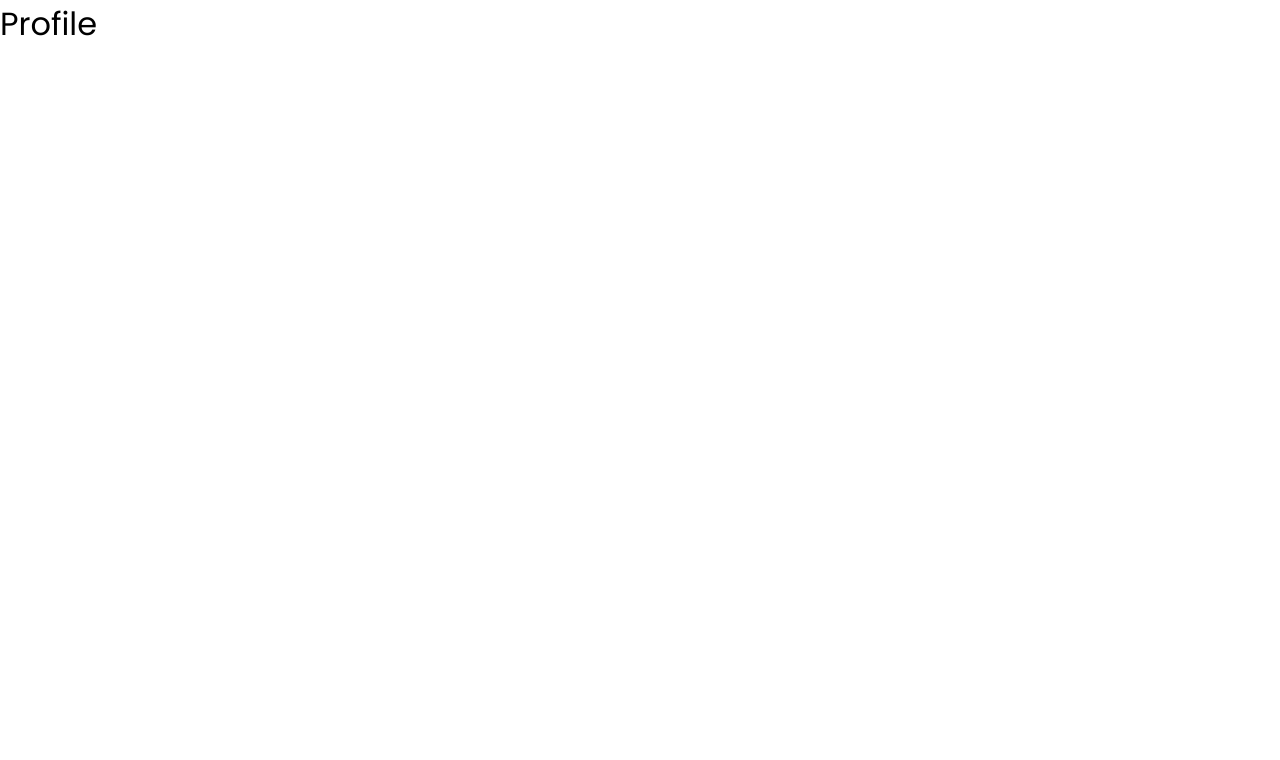
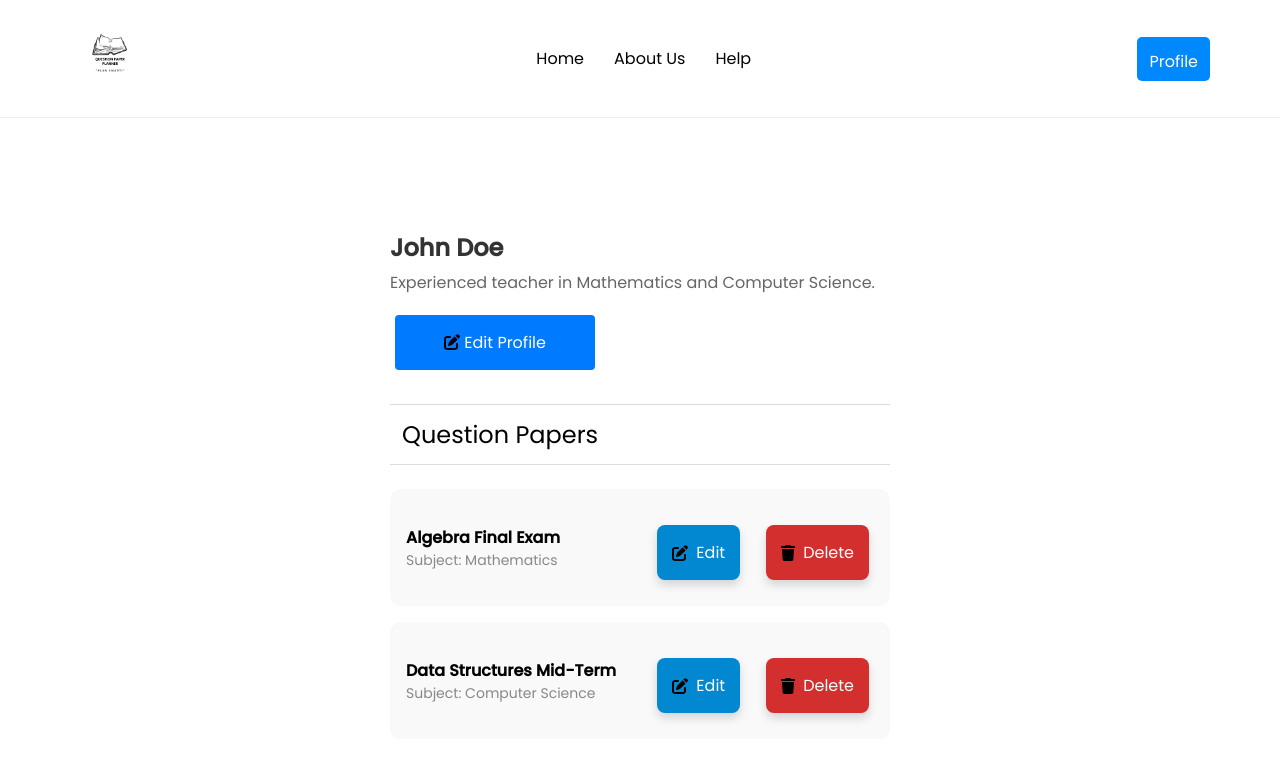
Before and after one commit to BhoomiGupta03/Question-Paper-Planner-frontend, a React (Create React App) app: page /profile in a window 1280 px wide. Shown: the top 760 px of the page. Built offline with nearby package versions, Linux system fonts and the light colour scheme.

Commit message:
made profile page

```diff
--- a/package.json
+++ b/package.json
@@ -45,6 +45,7 @@
     ]
   },
   "devDependencies": {
-    "@babel/plugin-proposal-private-property-in-object": "^7.21.11"
+    "@babel/plugin-proposal-private-property-in-object": "^7.21.11",
+    "tailwindcss": "^4.0.6"
   }
 }
--- a/src/components/Profile/Profile.jsx
+++ b/src/components/Profile/Profile.jsx
@@ -1,11 +1,107 @@
-import React from 'react'
+import React, { useState, useEffect } from 'react';
+import Header from '../Pages/Header';
+import { FontAwesomeIcon } from '@fortawesome/react-fontawesome';
+import { faEdit, faTrash, faSave } from '@fortawesome/free-solid-svg-icons';
 
-function Profile() {
+const ProfilePage = () => {
+  const [teacherName, setTeacherName] = useState(localStorage.getItem('teacherName') || 'John Doe');
+  const [bio, setBio] = useState('Experienced teacher in Mathematics and Computer Science.');
+  const [isEditing, setIsEditing] = useState(false);
+  const [questionPapers, setQuestionPapers] = useState([]);
+
+  useEffect(() => {
+    setQuestionPapers([
+      { id: 1, subject: 'Mathematics', title: 'Algebra Final Exam' },
+      { id: 2, subject: 'Computer Science', title: 'Data Structures Mid-Term' },
+    ]);
+  }, []);
+
+  const handleSaveProfile = () => {
+    setIsEditing(false);
+    console.log('Profile updated:', { teacherName, bio });
+  };
+
+  const handleDeleteQuestionPaper = (id) => {
+    setQuestionPapers((prev) => prev.filter((paper) => paper.id !== id));
+    console.log(`Question paper with ID ${id} deleted.`);
+  };
+
+  const handleEditQuestionPaper = (id) => {
+    console.log(`Editing question paper with ID ${id}.`);
+  };
+
   return (
-    <div>
-      <h1>Profile</h1>
+    <div className="profile-container">
+      <div className='header'>
+      <Header/>
+      </div>
+      <div className='profile-content'>
+      <div className="profile-header">
+        <div className="profile-details">
+          {isEditing ? (
+            <div className="profile-edit-form">
+              <input
+                value={teacherName}
+                onChange={(e) => setTeacherName(e.target.value)}
+                placeholder="Enter teacher's name"
+                className="input-field"
+              />
+              <textarea
+                value={bio}
+                onChange={(e) => setBio(e.target.value)}
+                placeholder="Enter teacher's bio"
+                className="input-field"
+              />
+              <div className="edit-save-btn">
+              <button onClick={handleSaveProfile}>
+                <FontAwesomeIcon icon={faSave} className="icon" /> Save
+              </button>
+              </div>
+            </div>
+          ) : (
+            <div>
+              <h2 className="profile-name">{teacherName}</h2>
+              <p className="profile-bio">{bio}</p>
+              <div className="edit-save-btn">
+                  <button onClick={() => setIsEditing(true)}>
+                <FontAwesomeIcon icon={faEdit} className="icon" /> Edit Profile
+              </button>
+              </div>
+            </div>
+          )}
+        </div>
+      </div>
+
+      <div className="question-paper-section">
+        <h2 className="section-title">Question Papers</h2>
+        <div className="question-paper-list">
+          {questionPapers.length > 0 ? (
+            <div>
+              {questionPapers.map((paper) => (
+                <div key={paper.id} className="question-paper">
+                  <div>
+                    <h3 className="question-title">{paper.title}</h3>
+                    <p className="question-subject">Subject: {paper.subject}</p>
+                  </div>
+                  <div className="button-group">
+                    <button onClick={() => handleEditQuestionPaper(paper.id)} className="edit-btn">
+                      <FontAwesomeIcon icon={faEdit} className="icon" /> Edit
+                    </button>
+                    <button onClick={() => handleDeleteQuestionPaper(paper.id)} className="delete-btn">
+                      <FontAwesomeIcon icon={faTrash} className="icon" /> Delete
+                    </button>
+                  </div>
+                </div>
+              ))}
+            </div>
+          ) : (
+            <p className="no-question-papers">No question papers created yet.</p>
+          )}
+        </div>
+      </div>
+      </div>
     </div>
-  )
-}
+  );
+};
 
-export default Profile
+export default ProfilePage;
--- a/src/components/log/Signup.jsx
+++ b/src/components/log/Signup.jsx
@@ -34,11 +34,12 @@ function Signup() {
     confirmPassword: "",
     isChecked: false,
   };
-
   const handleSubmit = (values) => {
     signup(values.name, values.email, values.password);
+    localStorage.setItem('teacherName', values.name); // Store teacher's name in localStorage
     navigate("/login");
   };
+
 
   return (
     <div className="log-sign">
--- a/src/context/AuthContext.jsx
+++ b/src/context/AuthContext.jsx
@@ -6,6 +6,7 @@ export const AuthProvider = ({ children }) => {
   const [user, setUser] = useState(null);
   const [isLoggedIn, setIsLoggedIn] = useState(false);
 
+  // Load user from localStorage on initial render
   useEffect(() => {
     try {
       const storedUser = JSON.parse(localStorage.getItem("user"));
@@ -35,6 +36,9 @@ export const AuthProvider = ({ children }) => {
         setUser(storedUser);
         setIsLoggedIn(true);
         return true;
+      } else {
+        alert("Invalid email or password.");
+        return false;
       }
     } catch (error) {
       console.error("Error during login", error);
--- a/src/css/App.css
+++ b/src/css/App.css
@@ -86,7 +86,7 @@
 
 .banner-container .start-link svg {
     Filter: invert(1)
- }
+}
 
 .banner-container .start-link a {
     font-size: 18px;
@@ -116,7 +116,8 @@
     border: 1px solid #ddd;
     border-radius: 8px;
     box-shadow: 0 4px 8px rgba(0, 0, 0, 0.1);
-    background-color: rgba(255, 255, 255, 0.9); /* Slightly more opaque for better visibility */
+    background-color: rgba(255, 255, 255, 0.9);
+    /* Slightly more opaque for better visibility */
 }
 
 /* Heading */
@@ -229,6 +230,7 @@ button:hover {
 
 /* Responsive Design */
 @media (max-width: 768px) {
+
     /* Adjust form layout on smaller screens */
     #question-paper-planner {
         padding: 15px;
@@ -268,6 +270,7 @@ button:hover {
         margin-top: 3px;
     }
 }
+
 /* Login Css */
 .log-sign {
     display: grid;
@@ -1022,6 +1025,7 @@ button:hover {
         max-width: 90%;
     }
 }
+
 /* help css */
 .help-container {
     background-color: rgba(255, 255, 255, 0.8);
@@ -1090,3 +1094,137 @@ button:hover {
         font-size: 14px;
     }
 }
+
+/* Profile*/
+
+.profile-content {
+    width: 500px;
+    margin: 5em auto;
+    border: 2px ;
+    padding: 2rem;
+    transition: transform 0.2s;
+}
+
+/* Profile Header */
+.profile-header {
+    display: flex;
+    align-items: center;
+    border-bottom: 1px solid #ddd;
+    padding-bottom: 1.5rem;
+}
+
+.profile-name {
+    font-size: 24px;
+    font-weight: 600;
+    color: #333;
+}
+
+.profile-bio {
+    color: #666;
+    margin-top: 5px;
+    font-size: 16px;
+}
+
+.edit-save-btn button {
+    display: inline-block;
+    font-size: 16px;
+    padding: 15px;
+    width: 200px;
+    text-align: center;
+    color: #fff;
+    background-color: #007BFF;
+    border-radius: 4px;
+    cursor: pointer;
+    transition: background-color 0.3s ease;
+}
+
+/* Buttons */
+.button-group button {
+    display: inline-flex;
+    align-items: center;
+    gap: 8px;
+    background-color: #0288d1;
+    color: white;
+    border: none;
+    width: 100%;
+    padding: 15px;
+    border-radius: 8px;
+    cursor: pointer;
+    transition: background 0.3s;
+    box-shadow: 0 5px 10px rgba(0, 0, 0, 0.15);
+}
+
+.button-group button:hover {
+    background-color: #01579b;
+}
+
+.button-group button.delete-btn {
+    background-color: #d32f2f;
+}
+
+.button-group button.delete-btn:hover {
+    background-color: #b71c1c;
+}
+
+.section-title{
+    margin: 12px;
+}
+/* Question Paper List */
+.question-paper-list {
+    border-top: 1px solid #ddd;
+    padding-top: 1.5rem;
+}
+
+.question-paper {
+    display: flex;
+    justify-content: space-between;
+    align-items: center;
+    background: #f9f9f9;
+    padding: 1rem;
+    border-radius: 10px;
+    margin-bottom: 1rem;
+    transition: background 0.3s;
+}
+
+.question-paper:hover {
+    background: #e3f2fd;
+}
+
+.question-title {
+    font-weight: bold;
+    font-size: 16px;
+}
+
+.question-subject {
+    color: #888;
+    font-size: 14px;
+}
+
+.button-group {
+    display: flex;
+    gap: 1rem;
+}
+
+/* Form Inputs for Editing Profile */
+.profile-edit-form input[type="text"],
+textarea {
+    width: 100%;
+    padding: 0.8rem;
+    border: 1px solid #ddd;
+    border-radius: 8px;
+    font-size: 1rem;
+    margin-top: 0.5rem;
+}
+
+.profile-edit-form textarea {
+    resize: none;
+    height: 120px;
+}
+
+.button-group button.save-btn {
+    background-color: #4caf50;
+}
+
+.button-group button.save-btn:hover {
+    background-color: #388e3c;
+}
```
Also changed, not shown: 1 other file (tests, documents, lock files or other folders).
